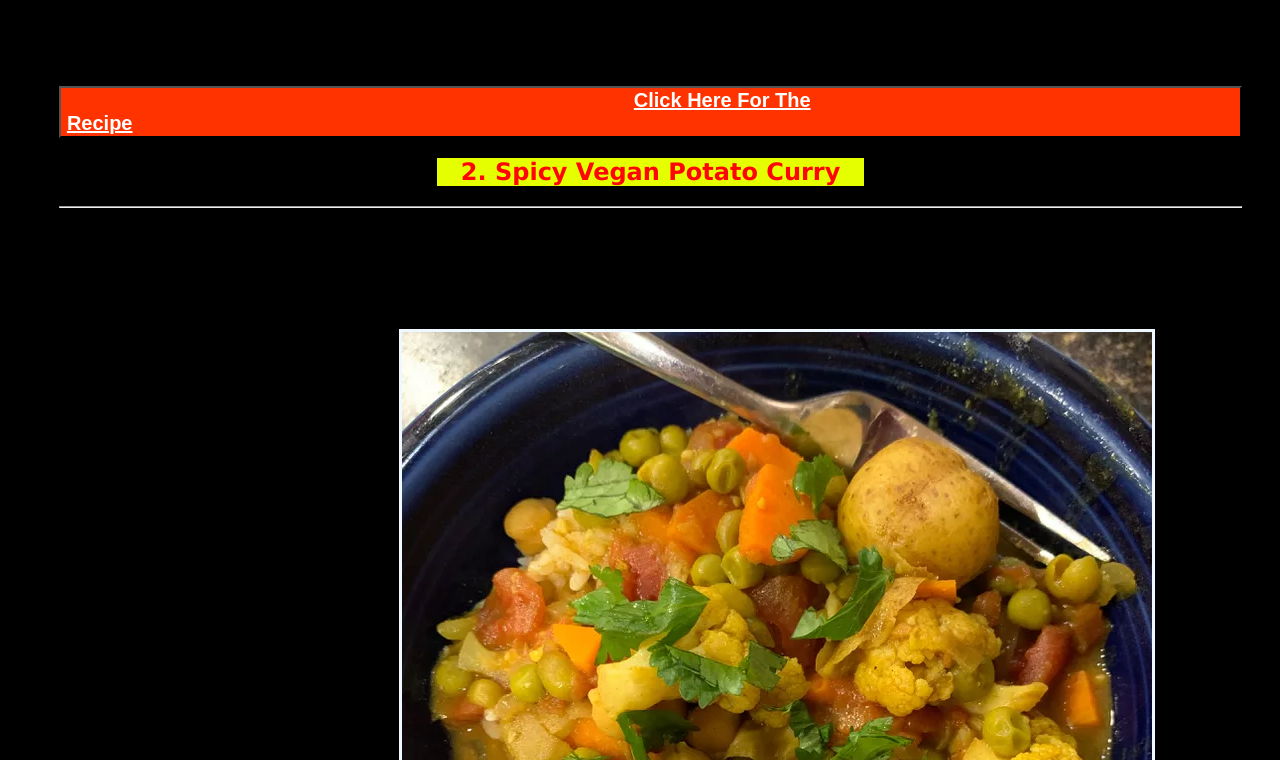
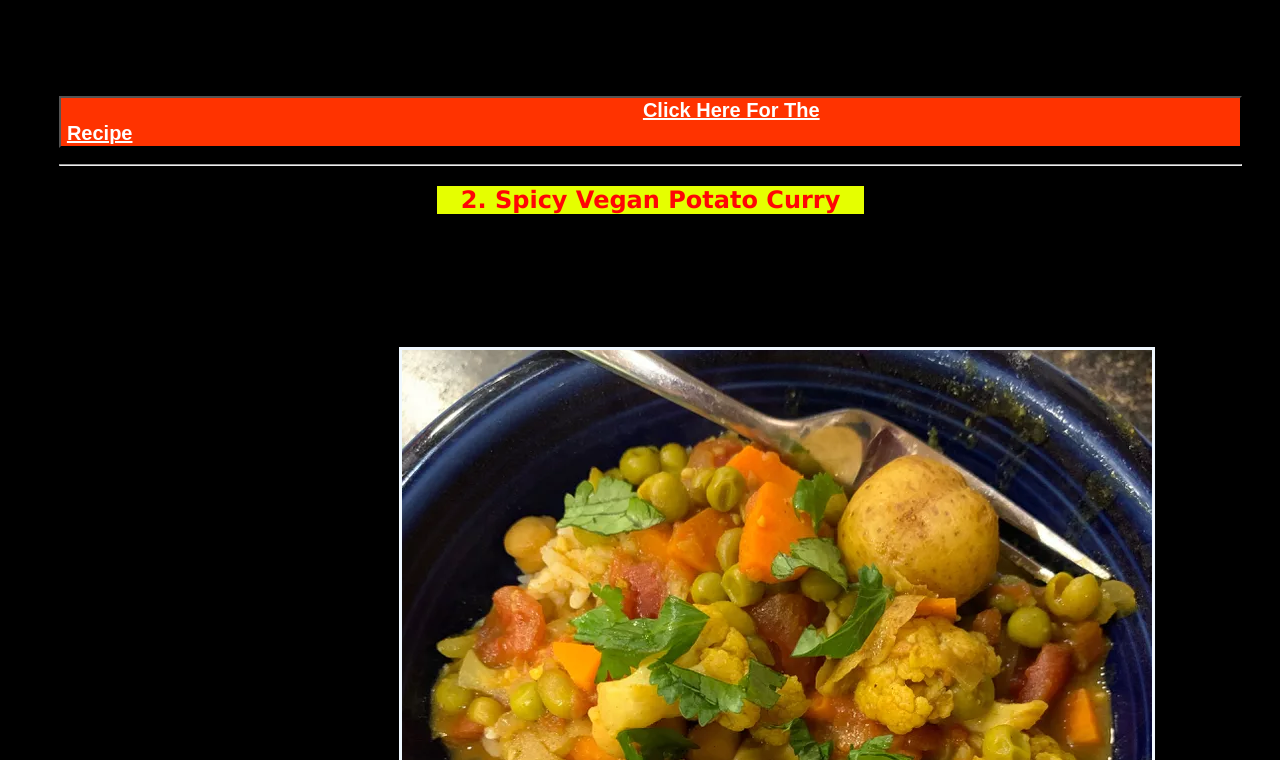
Before and after one commit to AnujAgrawall/odin-recipes, a plain HTML site: page index.html in a window 1280 px wide. Shown: the part 1240-2000 px from the top of the page. Drawn offline with Linux system fonts and the light colour scheme.

Commit message:
odin-recipes

```diff
--- a/index.html
+++ b/index.html
@@ -24,35 +24,35 @@
 
   <div>Odin-Recipes</div>
     <p id="my">Some Great Indian Recipes Of All Time.</p>
-
+    <hr>
 
     <!-- using <hr> tag for seperation between secetions-->
 
     <!-- using ul tag for unordered list-->
   <ul> <p> <h2>1. Palak-Paneer</h2></p>
-    <hr>
+
     <img src="./images/ppaneer.jpg" alt="Palak-Paneer">
   <!--using img tage for inserting images-->
   <!-- using li tag for listing unordered items-->
     <li> <p><button> <a href="recipes/palak-paneer.html"> Click Here For The Recipe</a> </button></p></li>
 
-
+    <hr>
    <!-- using <p> tag for changing paragraphs-->
    <p><h2>2. Spicy Vegan Potato Curry</h2></p>
-   <hr>
+
    <!-- using <h1> - <h6> for diffrent size headings according to importance-->
    <img src="./images/pc.jpg" alt="Spicy Vegan Potato Curry">
   <li> <p><button><a href="recipes/spicy-vegan-potato-curry.html"> Click Here For The Recipe</a></button></p></li>
+  <hr>
+    <p><h2>3. Easy Baked Indian Samosas</h2></p>
 
-    <p><h2>3. Easy Baked Indian Samosas</h2></p>
-    <hr>
     <img src="./images/samosa.jpg" alt="Easy Baked Indian Samosas">
 
     <!-- using href hyper link for redirecting between absolute and relative paths-->
    <li> <p><button><a href="recipes/baked-indian-samosa.html">Click Here For The Recipe</a></button></p></ul></li>
+   <hr>
+    <h4><P><em>Follow For more Such Recipes.</em></P></h4>
 
-    <h4><P><em>Follow For more Such Recipes.</em></P></h4>
-    <hr>
     <!-- using <em> for italic texts and <strong> for bold and not using <i> and <b> beacuse it dosen't add meaning-->
 
 </body>
--- a/style.css
+++ b/style.css
@@ -32,8 +32,12 @@ div {
         background-color: rgb(255, 0, 0);
     }
     a {
-        margin-left: 15cm; margin-right: 15cm;
+      text-align: center;
+      padding-left: 1in; padding-right: 0.1in;
+
+        margin-left: 5in; margin-right: 5in;
         color: rgb(255, 255, 255);
+
 
     }
     img{
```
